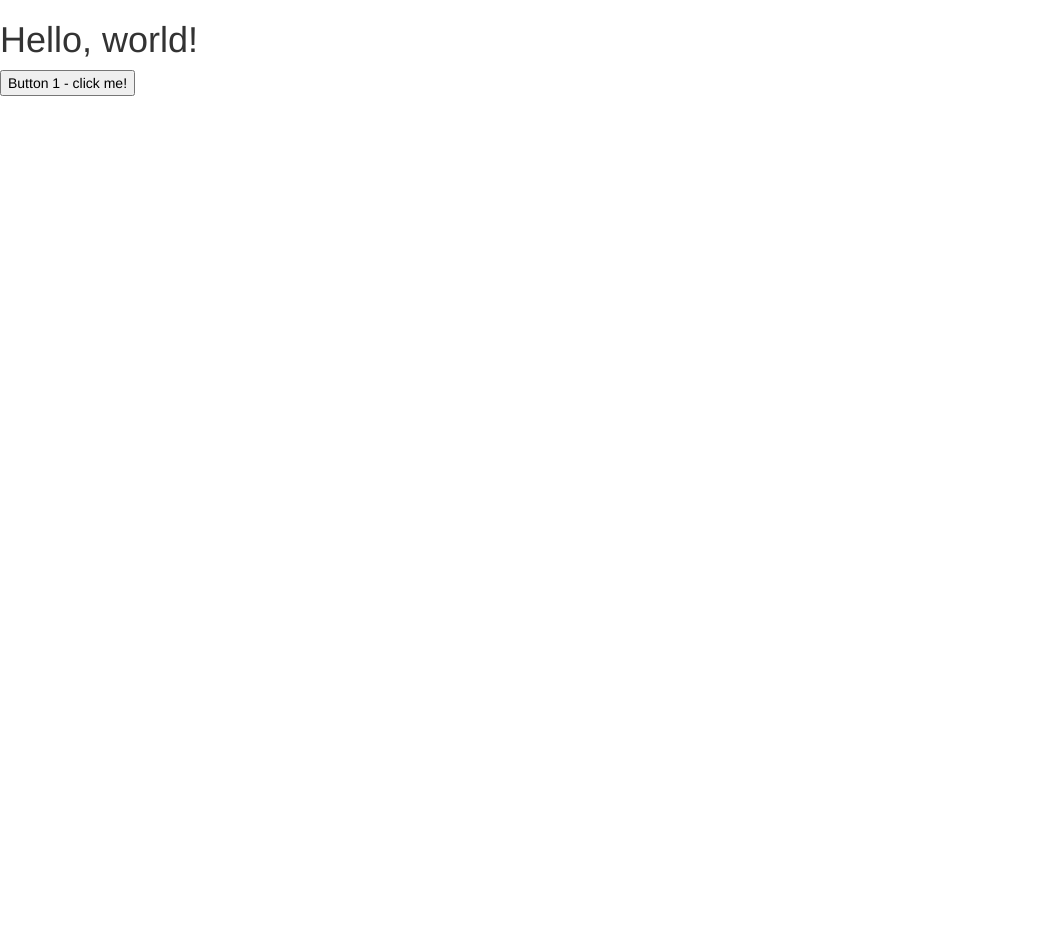
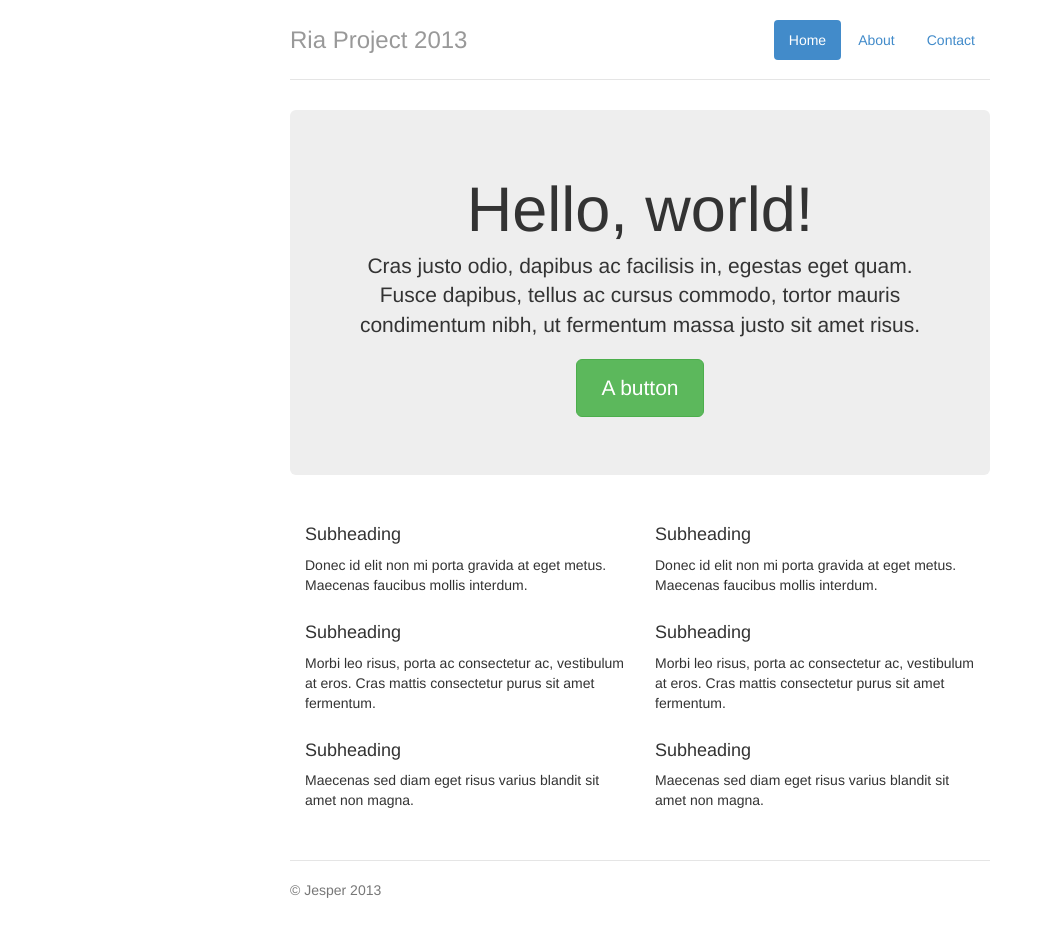
Before and after one commit to jt222dg/ria, a plain HTML site: page index.html in a window 1280 px wide. Shown: the whole page, without its empty margins (0-1053 px from the left). Before the commit the page ends 800 px from the top, so only its background shows below. Drawn offline with Linux system fonts and the light colour scheme.

Commit message:
basic layout and style with bootstrap

```diff
--- a/css/main.css
+++ b/css/main.css
@@ -1,3 +1,88 @@
+/* Space out content a bit */
+body {
+  padding-top: 20px;
+  padding-bottom: 20px;
+}
+
+/* Everything but the jumbotron gets side spacing for mobile first views */
+.header,
+.marketing,
+.footer {
+  padding-left: 15px;
+  padding-right: 15px;
+}
+
+/* Custom page header */
+.header {
+  border-bottom: 1px solid #e5e5e5;
+}
+/* Make the masthead heading the same height as the navigation */
+.header h3 {
+  margin-top: 0;
+  margin-bottom: 0;
+  line-height: 40px;
+  padding-bottom: 19px;
+}
+
+/* Custom page footer */
+.footer {
+  padding-top: 19px;
+  color: #777;
+  border-top: 1px solid #e5e5e5;
+}
+
+/* Customize container */
+@media (min-width: 768px) {
+  .container {
+    max-width: 730px;
+  }
+}
+.container-narrow > hr {
+  margin: 30px 0;
+}
+
+/* Main marketing message and sign up button */
+.jumbotron {
+  text-align: center;
+  border-bottom: 1px solid #e5e5e5;
+}
+.jumbotron .btn {
+  font-size: 21px;
+  padding: 14px 24px;
+}
+
+/* Supporting marketing content */
+.marketing {
+  margin: 40px 0;
+}
+.marketing p + h4 {
+  margin-top: 28px;
+}
+
+/* Responsive: Portrait tablets and up */
+@media screen and (min-width: 768px) {
+  /* Remove the padding we set earlier */
+  .header,
+  .marketing,
+  .footer {
+    padding-left: 0;
+    padding-right: 0;
+  }
+  /* Space out the masthead */
+  .header {
+    margin-bottom: 30px;
+  }
+  /* Remove the bottom border on the jumbotron for visual effect */
+  .jumbotron {
+    border-bottom: 0;
+  }
+}
+
+#overflow {
+  overflow-y:scroll;
+  max-height:750px;
+}
+
 #button2 {
   display:none;
 }
--- a/index.html
+++ b/index.html
@@ -2,8 +2,11 @@
 <html lang="en">
   <head>
     <title>RIA</title>
-    <meta http-equiv="Content-Type" content="text/html;charset=utf-8" />
-    <meta name="viewport" content="width=device-width, initial-scale=1.0" />
+    <meta charset="utf-8" />
+    <meta http-equiv="X-UA-Compatible" content="IE=edge" />
+    <meta name="viewport"              content="width=device-width, initial-scale=1.0" />
+    <meta name="description"           content="Project for RIA course" />
+    <meta name="author"                content="Jesper Tullberg" />
 
     <link href="css/bootstrap.min.css" rel="stylesheet" />
     <link href="css/main.css"          rel="stylesheet" />
@@ -16,10 +19,80 @@
     <![endif]-->
   </head>
   <body>
-    <h1>Hello, world!</h1>
 
-    <button type="button" id="button" >Button 1 - click me!</button>
-    <button type="button" id="button2">Button 2 - click me!</button>
+    <div class="container">
+      <div class="header">
+        <ul class="nav nav-pills pull-right" id="menu">
+        <!-- <ul class="nav nav-tabs pull-right" id="menu"> -->
+          <li class="active"><a href="#home">Home</a></li>
+          <li><a href="#about">About</a></li>
+          <li><a href="#contact">Contact</a></li>
+        </ul>
+        <h3 class="text-muted">Ria Project 2013</h3>
+      </div>
+    </div>
+    <div class="container" id="overflow">
+      <div class="jumbotron">
+        <h1>Hello, world!</h1>
+        <p class="lead">Cras justo odio, dapibus ac facilisis in, egestas eget quam. Fusce dapibus, tellus ac cursus commodo, tortor mauris condimentum nibh, ut fermentum massa justo sit amet risus.</p>
+        <p><a class="btn btn-lg btn-success" role="button" id="button">A button</a></p>
+      </div>
+
+      <div class="row marketing">
+        <div class="col-lg-6">
+          <h4>Subheading</h4>
+          <p>Donec id elit non mi porta gravida at eget metus. Maecenas faucibus mollis interdum.</p>
+
+          <h4>Subheading</h4>
+          <p>Morbi leo risus, porta ac consectetur ac, vestibulum at eros. Cras mattis consectetur purus sit amet fermentum.</p>
+
+          <h4>Subheading</h4>
+          <p>Maecenas sed diam eget risus varius blandit sit amet non magna.</p>
+        </div>
+
+        <div class="col-lg-6">
+          <h4>Subheading</h4>
+          <p>Donec id elit non mi porta gravida at eget metus. Maecenas faucibus mollis interdum.</p>
+
+          <h4>Subheading</h4>
+          <p>Morbi leo risus, porta ac consectetur ac, vestibulum at eros. Cras mattis consectetur purus sit amet fermentum.</p>
+
+          <h4>Subheading</h4>
+          <p>Maecenas sed diam eget risus varius blandit sit amet non magna.</p>
+        </div>
+      </div>
+
+      <div class="row marketing">
+        <div class="col-lg-6">
+          <h4>Subheading</h4>
+          <p>Donec id elit non mi porta gravida at eget metus. Maecenas faucibus mollis interdum.</p>
+
+          <h4>Subheading</h4>
+          <p>Morbi leo risus, porta ac consectetur ac, vestibulum at eros. Cras mattis consectetur purus sit amet fermentum.</p>
+
+          <h4>Subheading</h4>
+          <p>Maecenas sed diam eget risus varius blandit sit amet non magna.</p>
+        </div>
+
+        <div class="col-lg-6">
+          <h4>Subheading</h4>
+          <p>Donec id elit non mi porta gravida at eget metus. Maecenas faucibus mollis interdum.</p>
+
+          <h4>Subheading</h4>
+          <p>Morbi leo risus, porta ac consectetur ac, vestibulum at eros. Cras mattis consectetur purus sit amet fermentum.</p>
+
+          <h4>Subheading</h4>
+          <p>Maecenas sed diam eget risus varius blandit sit amet non magna.</p>
+        </div>
+      </div>
+
+    </div> <!-- /container -->
+
+    <div class="container">
+      <div class="footer">
+        <p>&copy; Jesper 2013</p>
+      </div>
+    </div>
 
     <script type="text/javascript" src="js/lib/require/require.js" data-main="js/setup.js"></script>
   </body>
--- a/js/app/app.js
+++ b/js/app/app.js
@@ -1,3 +1,5 @@
+console.log("SYSTEM: App module loading...");
+
 define(['backbone', 'jquery', 'underscore', 'app/view/testview', 'app/model/TestModel', 'bootstrap'],
 function(Backbone, $, _, TestView, TestModel) {
   return {
@@ -6,15 +8,21 @@ function(Backbone, $, _, TestView, TestModel) {
       var testModel2 = new TestModel();
       var testView = new TestView();
 
-      $("#button").click(function() {
-        $("#button2").show();
-        $(this).hide();
+      var button = $("#button");
+      var change = true;
+      button.click(function() {
+        button.empty();
+        button.append((change ? "Another " : "A ") + "button");
+        change = !change;
       });
 
-      $("#button2").click(function() {
-        $("#button").show();
-        $(this).hide();
+      _.each($("#menu").children(), function(link) {
+        $(link).click(function() {
+          $(".active").removeClass("active");
+          $(link).addClass("active");
+        })
       });
+
       console.log("SYSTEM: Main application running...");
     }
   };
```
